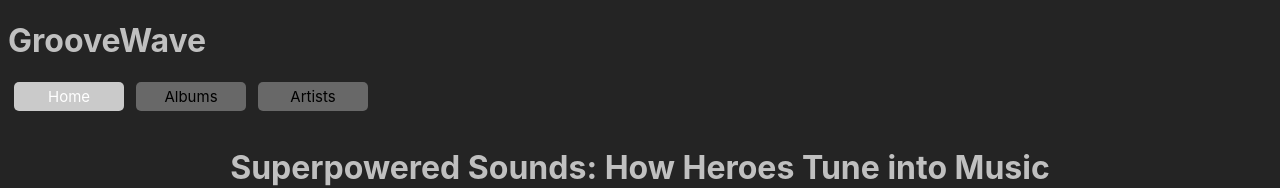
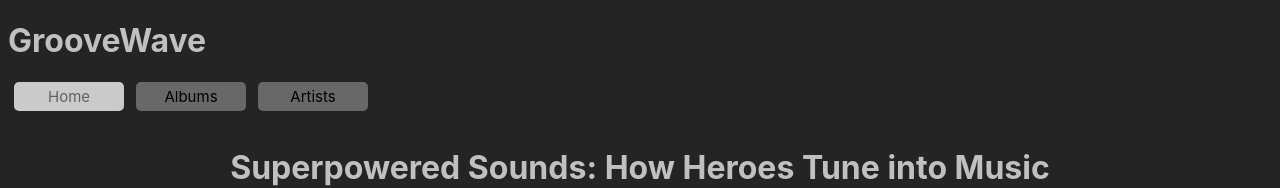
Before and after one commit to AbelKevinKipkosgei/React-Music-Stream-App, a React (Vite) app: page / in a window 1280 px wide. Shown: the top 188 px of the page. Built offline with nearby package versions, Linux system fonts and the light colour scheme.

Commit message:
Styled my navbar.

```diff
--- a/src/Components/NavBar.css
+++ b/src/Components/NavBar.css
@@ -14,5 +14,5 @@
 
 a.active {
   background: rgb(202, 202, 202);
-  color: white;
+  color: rgb(97, 97, 97);
 }
```
